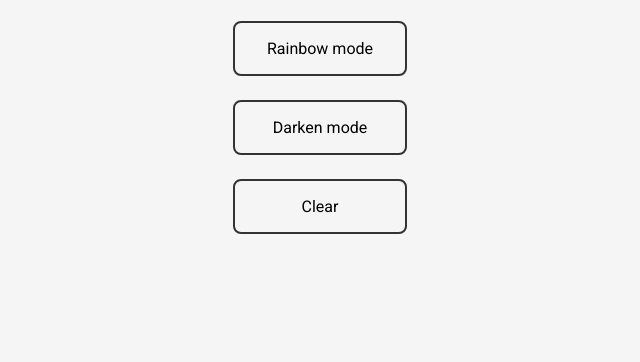
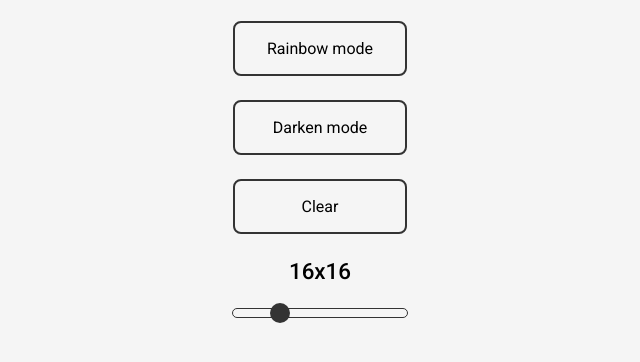
Before and after one commit to gabrielg2020/etch-a-sketch, a plain HTML site: page index.html in a window 1280 px wide. Shown: the part 280-642 px from the top of the page, without its empty margins (320-960 px from the left). Drawn offline with Linux system fonts and the light colour scheme.

Commit message:
Added size range Custom slider, might not work with all browsers lolz

```diff
--- a/index.html
+++ b/index.html
@@ -18,6 +18,8 @@
             <button class="rainbow-mode-btn">Rainbow mode</button>
             <button class="darken-mode-btn">Darken mode</button>
             <button class="clear-btn">Clear</button>
+            <p class="grid-size-output">16x16</p>
+            <input type="range" class="grid-size-range" min="1" max="64" step="1" value="16">
         </div>
     </div>
 </body>
--- a/script.js
+++ b/script.js
@@ -1,10 +1,10 @@
+// Color Picker
 const colorWrapper = document.querySelector('.color-wrapper');
 const colorPicker = document.querySelector('#color-picker');
-
 colorPicker.addEventListener('input', () => {
     colorWrapper.style.cssText = `border-color: ${colorPicker.value}; background-color: ${colorPicker.value};`;
 });
-
+// Buttons
 const buttons = document.querySelectorAll('button');
 buttons.forEach(button => {
     button.addEventListener('click', () => {
@@ -19,3 +19,9 @@ buttons.forEach(button => {
         button.classList.toggle('selected');
     });
 });
+// Grid Size
+const gridSizeRange = document.querySelector('.grid-size-range');
+const gridSizeOutput = document.querySelector('.grid-size-output');
+gridSizeRange.addEventListener('input', (e) => {
+    gridSizeOutput.textContent = `${e.target.value}x${e.target.value}`;
+});
--- a/style.css
+++ b/style.css
@@ -69,3 +69,26 @@ button {
     background-color: rgb(51, 51, 51);
     color: whitesmoke;
 }
+
+.grid-size-output {
+    font-size: 1.4rem;
+    font-weight: 500;
+}
+
+.grid-size-range {
+    -webkit-appearance: none;
+    border: 1px solid rgb(51, 51, 51);
+    border-radius: 8px;
+    background-color: transparent;
+    height: 8px;
+    width: 100%;
+}
+
+.grid-size-range::-webkit-slider-thumb {
+    -webkit-appearance: none;
+    height: 20px;
+    width: 20px;
+    border-radius: 100px;
+    background: rgb(51, 51, 51);
+    cursor: pointer;
+}
```
